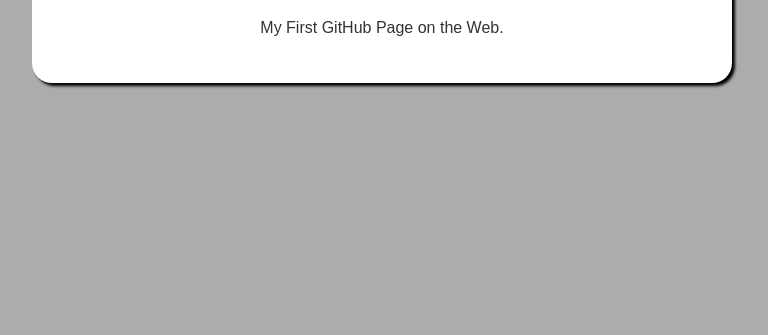
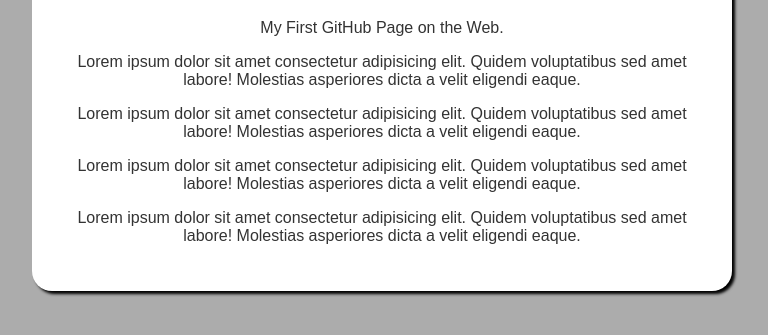
Before and after one commit to ronendavid/git, a plain HTML site: page index.html in a window 1280 px wide. Shown: the part 171-506 px from the top of the page, without its empty margins (258-1026 px from the left). Drawn offline with Linux system fonts and the light colour scheme.

Commit message:
add paragraph

```diff
--- a/index.html
+++ b/index.html
@@ -31,6 +31,22 @@
     <div class="container">
         <h1>Hello Git</h1>
         <p>My First GitHub Page on the Web.</p>
+        <p>
+            Lorem ipsum dolor sit amet consectetur adipisicing elit. Quidem voluptatibus sed amet labore! Molestias
+            asperiores dicta a velit eligendi eaque.
+        </p>
+        <p>
+            Lorem ipsum dolor sit amet consectetur adipisicing elit. Quidem voluptatibus sed amet labore! Molestias
+            asperiores dicta a velit eligendi eaque.
+        </p>
+        <p>
+            Lorem ipsum dolor sit amet consectetur adipisicing elit. Quidem voluptatibus sed amet labore! Molestias
+            asperiores dicta a velit eligendi eaque.
+        </p>
+        <p>
+            Lorem ipsum dolor sit amet consectetur adipisicing elit. Quidem voluptatibus sed amet labore! Molestias
+            asperiores dicta a velit eligendi eaque.
+        </p>
     </div>
 </body>
 
```
